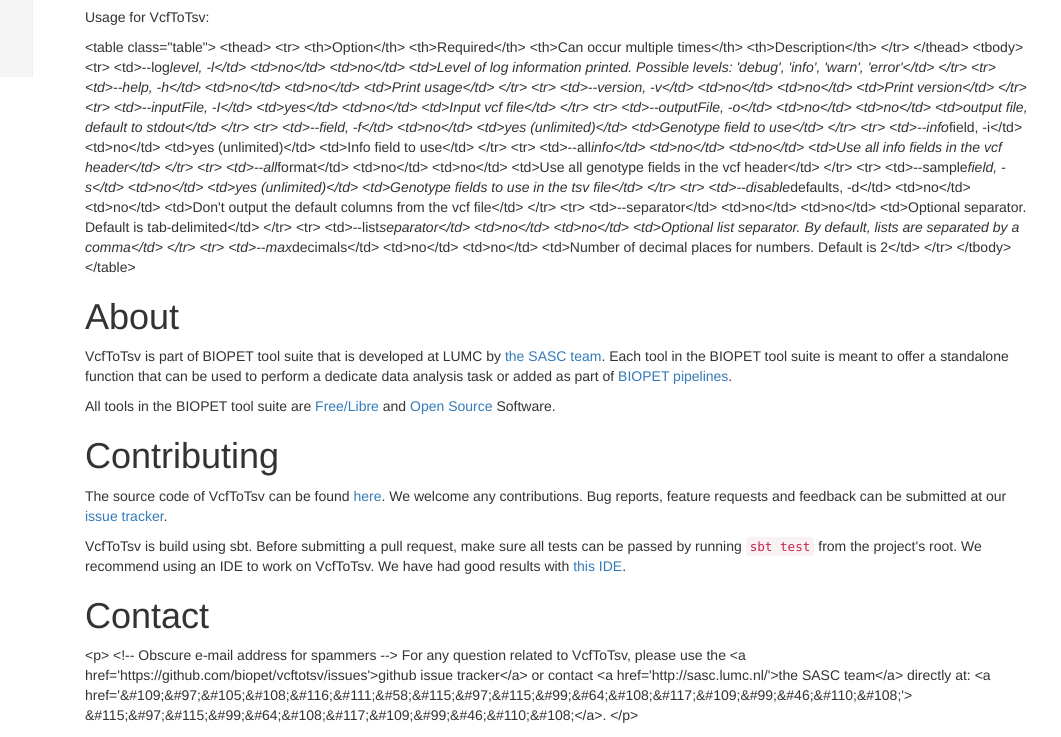
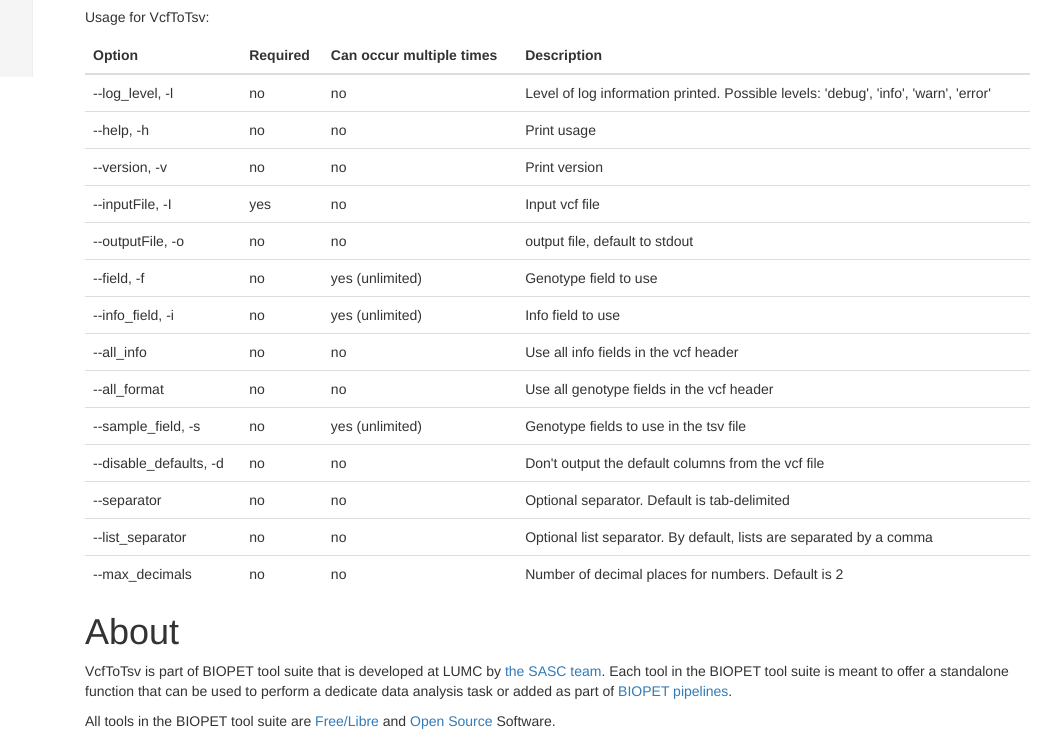
Before and after one commit to biopet/vcftotsv, a plain HTML site: page develop/index.html in a window 1280 px wide. Shown: the part 723-1460 px from the top of the page, without its empty margins (180-1241 px from the left). Drawn offline with nearby package versions, Linux system fonts and the light colour scheme.

Commit message:
updated site

```diff
--- a/develop/index.html
+++ b/develop/index.html
@@ -1,3 +1,24 @@
+<!--
+   Copyright (c) 2014 Biopet
+
+   Permission is hereby granted, free of charge, to any person obtaining a copy of
+   this software and associated documentation files (the "Software"), to deal in
+   the Software without restriction, including without limitation the rights to
+   use, copy, modify, merge, publish, distribute, sublicense, and/or sell copies of
+   the Software, and to permit persons to whom the Software is furnished to do so,
+   subject to the following conditions:
+
+   The above copyright notice and this permission notice shall be included in all
+   copies or substantial portions of the Software.
+
+   THE SOFTWARE IS PROVIDED "AS IS", WITHOUT WARRANTY OF ANY KIND, EXPRESS OR
+   IMPLIED, INCLUDING BUT NOT LIMITED TO THE WARRANTIES OF MERCHANTABILITY, FITNESS
+   FOR A PARTICULAR PURPOSE AND NONINFRINGEMENT. IN NO EVENT SHALL THE AUTHORS OR
+   COPYRIGHT HOLDERS BE LIABLE FOR ANY CLAIM, DAMAGES OR OTHER LIABILITY, WHETHER
+   IN AN ACTION OF CONTRACT, TORT OR OTHERWISE, ARISING FROM, OUT OF OR IN
+   CONNECTION WITH THE SOFTWARE OR THE USE OR OTHER DEALINGS IN THE SOFTWARE.
+-->
+
 <!DOCTYPE html>
 <html lang="en">
   <head>
@@ -107,102 +128,102 @@
 
         <h2 id="usage" class="section">Usage</h2>
         <p>Usage for VcfToTsv:</p>
-        <p>&lt;table class=&quot;table&quot;&gt;
-          &lt;thead&gt;
-            &lt;tr&gt;
-              &lt;th&gt;Option&lt;/th&gt;
-              &lt;th&gt;Required&lt;/th&gt;
-              &lt;th&gt;Can occur multiple times&lt;/th&gt;
-              &lt;th&gt;Description&lt;/th&gt;
-            &lt;/tr&gt;
-          &lt;/thead&gt;
-          &lt;tbody&gt;
-            &lt;tr&gt;
-              &lt;td&gt;--log<em>level, -l&lt;/td&gt;
-              &lt;td&gt;no&lt;/td&gt;
-              &lt;td&gt;no&lt;/td&gt;
-              &lt;td&gt;Level of log information printed. Possible levels: &#39;debug&#39;, &#39;info&#39;, &#39;warn&#39;, &#39;error&#39;&lt;/td&gt;
-            &lt;/tr&gt;
-            &lt;tr&gt;
-              &lt;td&gt;--help, -h&lt;/td&gt;
-              &lt;td&gt;no&lt;/td&gt;
-              &lt;td&gt;no&lt;/td&gt;
-              &lt;td&gt;Print usage&lt;/td&gt;
-            &lt;/tr&gt;
-            &lt;tr&gt;
-              &lt;td&gt;--version, -v&lt;/td&gt;
-              &lt;td&gt;no&lt;/td&gt;
-              &lt;td&gt;no&lt;/td&gt;
-              &lt;td&gt;Print version&lt;/td&gt;
-            &lt;/tr&gt;
-            &lt;tr&gt;
-              &lt;td&gt;--inputFile, -I&lt;/td&gt;
-              &lt;td&gt;yes&lt;/td&gt;
-              &lt;td&gt;no&lt;/td&gt;
-              &lt;td&gt;Input vcf file&lt;/td&gt;
-            &lt;/tr&gt;
-            &lt;tr&gt;
-              &lt;td&gt;--outputFile, -o&lt;/td&gt;
-              &lt;td&gt;no&lt;/td&gt;
-              &lt;td&gt;no&lt;/td&gt;
-              &lt;td&gt;output file, default to stdout&lt;/td&gt;
-            &lt;/tr&gt;
-            &lt;tr&gt;
-              &lt;td&gt;--field, -f&lt;/td&gt;
-              &lt;td&gt;no&lt;/td&gt;
-              &lt;td&gt;yes (unlimited)&lt;/td&gt;
-              &lt;td&gt;Genotype field to use&lt;/td&gt;
-            &lt;/tr&gt;
-            &lt;tr&gt;
-              &lt;td&gt;--info</em>field, -i&lt;/td&gt;
-              &lt;td&gt;no&lt;/td&gt;
-              &lt;td&gt;yes (unlimited)&lt;/td&gt;
-              &lt;td&gt;Info field to use&lt;/td&gt;
-            &lt;/tr&gt;
-            &lt;tr&gt;
-              &lt;td&gt;--all<em>info&lt;/td&gt;
-              &lt;td&gt;no&lt;/td&gt;
-              &lt;td&gt;no&lt;/td&gt;
-              &lt;td&gt;Use all info fields in the vcf header&lt;/td&gt;
-            &lt;/tr&gt;
-            &lt;tr&gt;
-              &lt;td&gt;--all</em>format&lt;/td&gt;
-              &lt;td&gt;no&lt;/td&gt;
-              &lt;td&gt;no&lt;/td&gt;
-              &lt;td&gt;Use all genotype fields in the vcf header&lt;/td&gt;
-            &lt;/tr&gt;
-            &lt;tr&gt;
-              &lt;td&gt;--sample<em>field, -s&lt;/td&gt;
-              &lt;td&gt;no&lt;/td&gt;
-              &lt;td&gt;yes (unlimited)&lt;/td&gt;
-              &lt;td&gt;Genotype fields to use in the tsv file&lt;/td&gt;
-            &lt;/tr&gt;
-            &lt;tr&gt;
-              &lt;td&gt;--disable</em>defaults, -d&lt;/td&gt;
-              &lt;td&gt;no&lt;/td&gt;
-              &lt;td&gt;no&lt;/td&gt;
-              &lt;td&gt;Don&#39;t output the default columns from the vcf file&lt;/td&gt;
-            &lt;/tr&gt;
-            &lt;tr&gt;
-              &lt;td&gt;--separator&lt;/td&gt;
-              &lt;td&gt;no&lt;/td&gt;
-              &lt;td&gt;no&lt;/td&gt;
-              &lt;td&gt;Optional separator. Default is tab-delimited&lt;/td&gt;
-            &lt;/tr&gt;
-            &lt;tr&gt;
-              &lt;td&gt;--list<em>separator&lt;/td&gt;
-              &lt;td&gt;no&lt;/td&gt;
-              &lt;td&gt;no&lt;/td&gt;
-              &lt;td&gt;Optional list separator. By default, lists are separated by a comma&lt;/td&gt;
-            &lt;/tr&gt;
-            &lt;tr&gt;
-              &lt;td&gt;--max</em>decimals&lt;/td&gt;
-              &lt;td&gt;no&lt;/td&gt;
-              &lt;td&gt;no&lt;/td&gt;
-              &lt;td&gt;Number of decimal places for numbers. Default is 2&lt;/td&gt;
-            &lt;/tr&gt;
-          &lt;/tbody&gt;
-        &lt;/table&gt;</p>
+        <table class="table">
+          <thead>
+            <tr>
+              <th>Option</th>
+              <th>Required</th>
+              <th>Can occur multiple times</th>
+              <th>Description</th>
+            </tr>
+          </thead>
+          <tbody>
+            <tr>
+              <td>--log_level, -l</td>
+              <td>no</td>
+              <td>no</td>
+              <td>Level of log information printed. Possible levels: &#39;debug&#39;, &#39;info&#39;, &#39;warn&#39;, &#39;error&#39;</td>
+            </tr>
+            <tr>
+              <td>--help, -h</td>
+              <td>no</td>
+              <td>no</td>
+              <td>Print usage</td>
+            </tr>
+            <tr>
+              <td>--version, -v</td>
+              <td>no</td>
+              <td>no</td>
+              <td>Print version</td>
+            </tr>
+            <tr>
+              <td>--inputFile, -I</td>
+              <td>yes</td>
+              <td>no</td>
+              <td>Input vcf file</td>
+            </tr>
+            <tr>
+              <td>--outputFile, -o</td>
+              <td>no</td>
+              <td>no</td>
+              <td>output file, default to stdout</td>
+            </tr>
+            <tr>
+              <td>--field, -f</td>
+              <td>no</td>
+              <td>yes (unlimited)</td>
+              <td>Genotype field to use</td>
+            </tr>
+            <tr>
+              <td>--info_field, -i</td>
+              <td>no</td>
+              <td>yes (unlimited)</td>
+              <td>Info field to use</td>
+            </tr>
+            <tr>
+              <td>--all_info</td>
+              <td>no</td>
+              <td>no</td>
+              <td>Use all info fields in the vcf header</td>
+            </tr>
+            <tr>
+              <td>--all_format</td>
+              <td>no</td>
+              <td>no</td>
+              <td>Use all genotype fields in the vcf header</td>
+            </tr>
+            <tr>
+              <td>--sample_field, -s</td>
+              <td>no</td>
+              <td>yes (unlimited)</td>
+              <td>Genotype fields to use in the tsv file</td>
+            </tr>
+            <tr>
+              <td>--disable_defaults, -d</td>
+              <td>no</td>
+              <td>no</td>
+              <td>Don&#39;t output the default columns from the vcf file</td>
+            </tr>
+            <tr>
+              <td>--separator</td>
+              <td>no</td>
+              <td>no</td>
+              <td>Optional separator. Default is tab-delimited</td>
+            </tr>
+            <tr>
+              <td>--list_separator</td>
+              <td>no</td>
+              <td>no</td>
+              <td>Optional list separator. By default, lists are separated by a comma</td>
+            </tr>
+            <tr>
+              <td>--max_decimals</td>
+              <td>no</td>
+              <td>no</td>
+              <td>Number of decimal places for numbers. Default is 2</td>
+            </tr>
+          </tbody>
+        </table>
 
         <h1 id="about" class="section">About</h1>
         <p>VcfToTsv is part of BIOPET tool suite that is developed at LUMC by <a href="http://sasc.lumc.nl/">the SASC team</a>.
@@ -220,14 +241,14 @@
         good results with <a href="https://www.jetbrains.com/idea/">this IDE</a>.</p>
 
         <h1 id="contact" class="section">Contact</h1>
-        <p>&lt;p&gt;
-          &lt;!-- Obscure e-mail address for spammers --&gt;
+        <p>
+          <!-- Obscure e-mail address for spammers -->
         For any question related to VcfToTsv, please use the
-        &lt;a href=&#39;https://github.com/biopet/vcftotsv/issues&#39;&gt;github issue tracker&lt;/a&gt;
+        <a href='https://github.com/biopet/vcftotsv/issues'>github issue tracker</a>
         or contact
-         &lt;a href=&#39;http://sasc.lumc.nl/&#39;&gt;the SASC team&lt;/a&gt; directly at: &lt;a href=&#39;&amp;#109;&amp;#97;&amp;#105;&amp;#108;&amp;#116;&amp;#111;&amp;#58;&amp;#115;&amp;#97;&amp;#115;&amp;#99;&amp;#64;&amp;#108;&amp;#117;&amp;#109;&amp;#99;&amp;#46;&amp;#110;&amp;#108;&#39;&gt;
-        &amp;#115;&amp;#97;&amp;#115;&amp;#99;&amp;#64;&amp;#108;&amp;#117;&amp;#109;&amp;#99;&amp;#46;&amp;#110;&amp;#108;&lt;/a&gt;.
-        &lt;/p&gt;</p>
+         <a href='http://sasc.lumc.nl/'>the SASC team</a> directly at: <a href='&#109;&#97;&#105;&#108;&#116;&#111;&#58;&#115;&#97;&#115;&#99;&#64;&#108;&#117;&#109;&#99;&#46;&#110;&#108;'>
+        &#115;&#97;&#115;&#99;&#64;&#108;&#117;&#109;&#99;&#46;&#110;&#108;</a>.
+        </p>
 
       </div>
     </div>
```
Also changed, not shown: develop/api/nl/biopet/tools/vcftotsv/VcfToTsv$.html (+34 -0 lines), develop/css/docs.css (+21 -0 lines).
